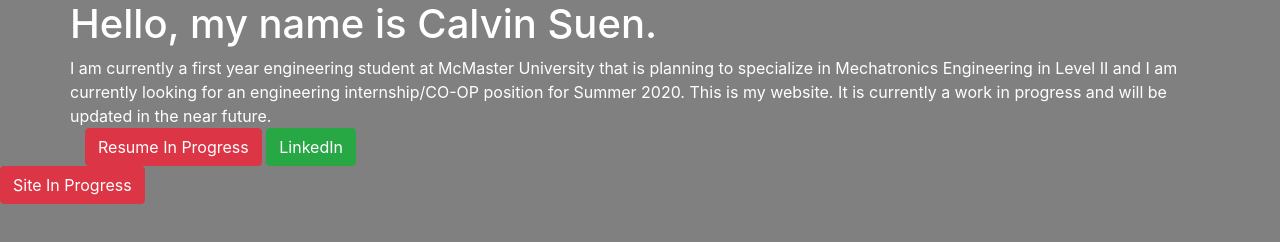
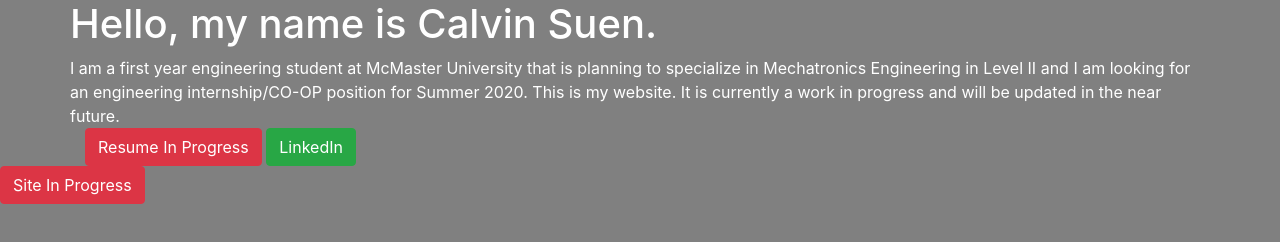
Before and after one commit to qalvinsuen/qalvinsuen.github.io, a plain HTML site: page index.html in a window 1280 px wide. Drawn offline with nearby package versions, Linux system fonts and the light colour scheme.

Commit message:
Update index.html

```diff
--- a/index.html
+++ b/index.html
@@ -20,7 +20,7 @@
         <div class="row">
             <!-- Content goes here -->
             <h1 class="blurb">Hello, my name is Calvin Suen.</h1>
-            <p1 class="blurb">I am currently a first year engineering student at McMaster University that is planning to specialize in Mechatronics Engineering in Level II and I am currently looking for an engineering internship/CO-OP position for Summer 2020. This is my website. It is currently a work in progress and will be updated in the near future.</p1>
+            <p1 class="blurb">I am a first year engineering student at McMaster University that is planning to specialize in Mechatronics Engineering in Level II and I am looking for an engineering internship/CO-OP position for Summer 2020. This is my website. It is currently a work in progress and will be updated in the near future.</p1>
         </div class="bump">
             <a href="Resume.pdf" target="_blank"><button type="button" class="btn btn-danger">Resume In Progress</button>
             <a href="https://www.linkedin.com/in/qalvin/" target="_blank"><button type="button" class="btn btn-success">LinkedIn</button>
```
